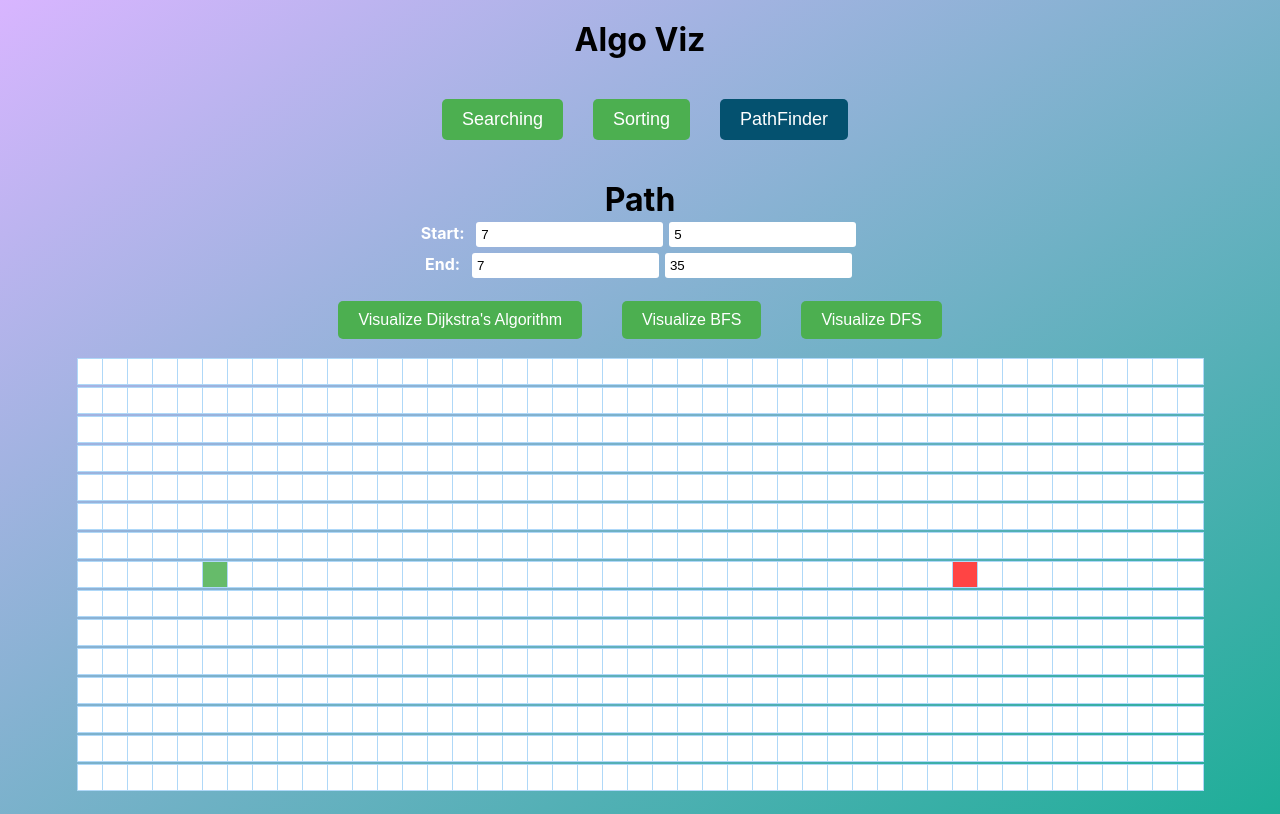
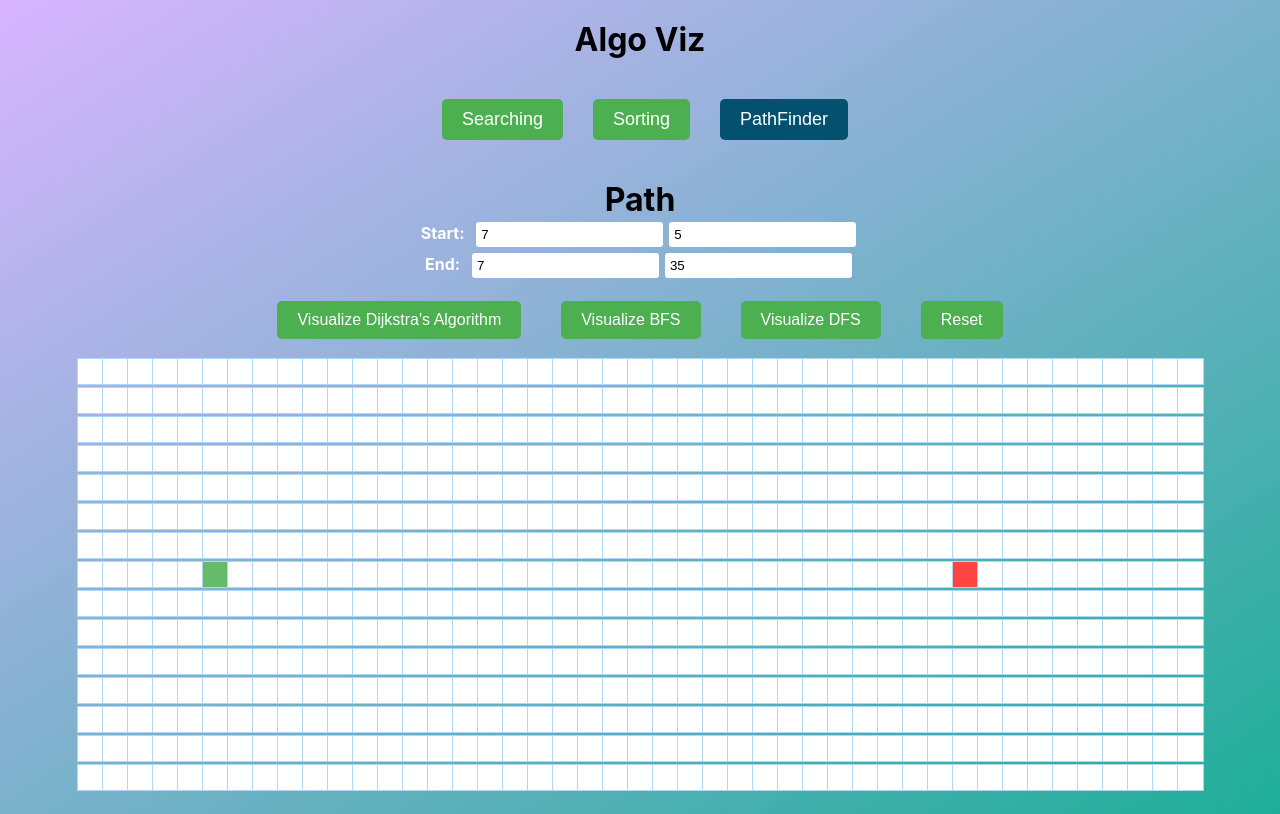
Before and after one commit to VaibhavMathur-2003/AlgoViz, a React (Create React App) app: page / in a window 1280 px wide. Both pictures are taken after a click on the button "PathFinder". Built offline with nearby package versions, Linux system fonts and the light colour scheme.

Commit message:
reset button

```diff
--- a/src/Algorithms/Path.jsx
+++ b/src/Algorithms/Path.jsx
@@ -346,6 +346,9 @@ const Path = () => {
       </button>
       <button onClick={() => visualizeAlgorithm("bfs")}>Visualize BFS</button>
       <button onClick={() => visualizeAlgorithm("dfs")}>Visualize DFS</button>
+
+      <button onClick={() => initializeGrid()}>Reset</button>
+
       <div className="grid">
         {grid.map((row, rowIndex) => {
           return (
```
